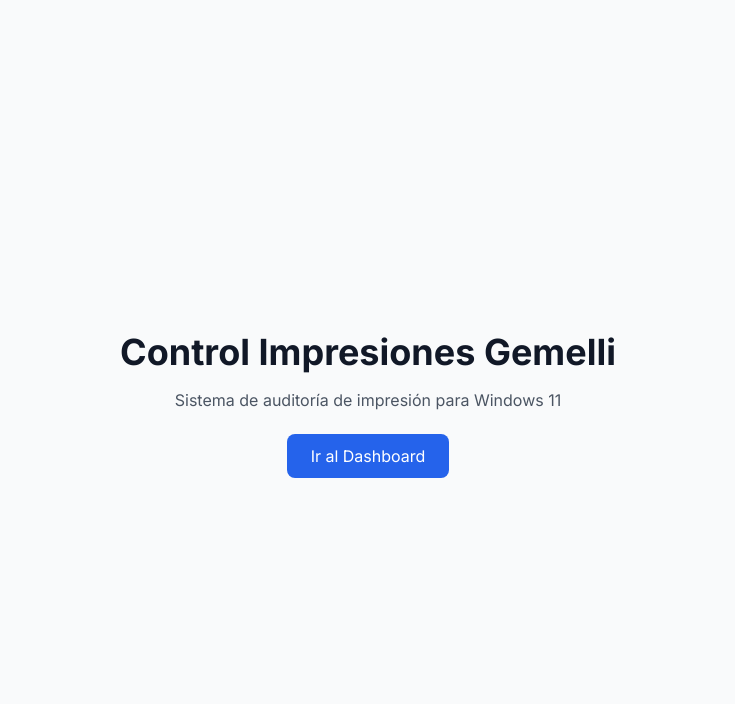
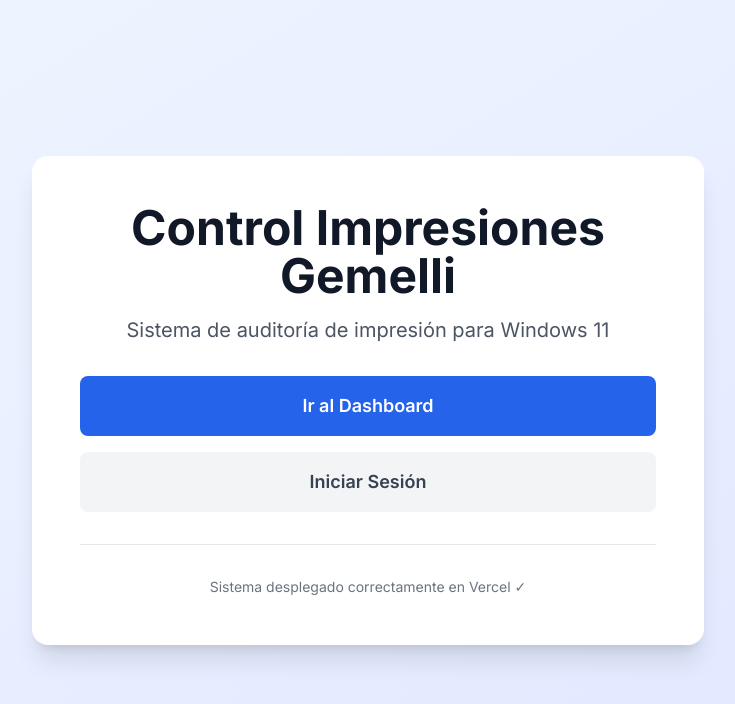
Before and after one commit to JMontes1986/GemelliPrintAgent, a Next.js app in the folder web/: page / in a window 1280 px wide. Shown: the top 704 px of the page, without its empty margins (272-1007 px from the left). Built offline with nearby package versions, Linux system fonts and the light colour scheme.

Commit message:
Update page.tsx

```diff
--- a/web/app/page.tsx
+++ b/web/app/page.tsx
@@ -2,20 +2,33 @@ import Link from 'next/link'
 
 export default function Home() {
   return (
-    <main className="min-h-screen flex items-center justify-center bg-gray-50">
-      <div className="text-center">
-        <h1 className="text-4xl font-bold text-gray-900 mb-4">
+    <main className="min-h-screen flex items-center justify-center bg-gradient-to-br from-blue-50 to-indigo-100">
+      <div className="text-center bg-white p-12 rounded-2xl shadow-xl max-w-2xl">
+        <h1 className="text-5xl font-bold text-gray-900 mb-4">
           Control Impresiones Gemelli
         </h1>
-        <p className="text-gray-600 mb-8">
+        <p className="text-xl text-gray-600 mb-8">
           Sistema de auditoría de impresión para Windows 11
         </p>
-        <Link
-          href="/dashboard"
-          className="bg-blue-600 text-white px-6 py-3 rounded-lg hover:bg-blue-700"
-        >
-          Ir al Dashboard
-        </Link>
+        <div className="space-y-4">
+          <Link
+            href="/dashboard"
+            className="block w-full bg-blue-600 text-white px-8 py-4 rounded-lg hover:bg-blue-700 text-lg font-semibold transition"
+          >
+            Ir al Dashboard
+          </Link>
+          <Link
+            href="/login"
+            className="block w-full bg-gray-100 text-gray-700 px-8 py-4 rounded-lg hover:bg-gray-200 text-lg font-semibold transition"
+          >
+            Iniciar Sesión
+          </Link>
+        </div>
+        <div className="mt-8 pt-8 border-t border-gray-200">
+          <p className="text-sm text-gray-500">
+            Sistema desplegado correctamente en Vercel ✓
+          </p>
+        </div>
       </div>
     </main>
   )
```
